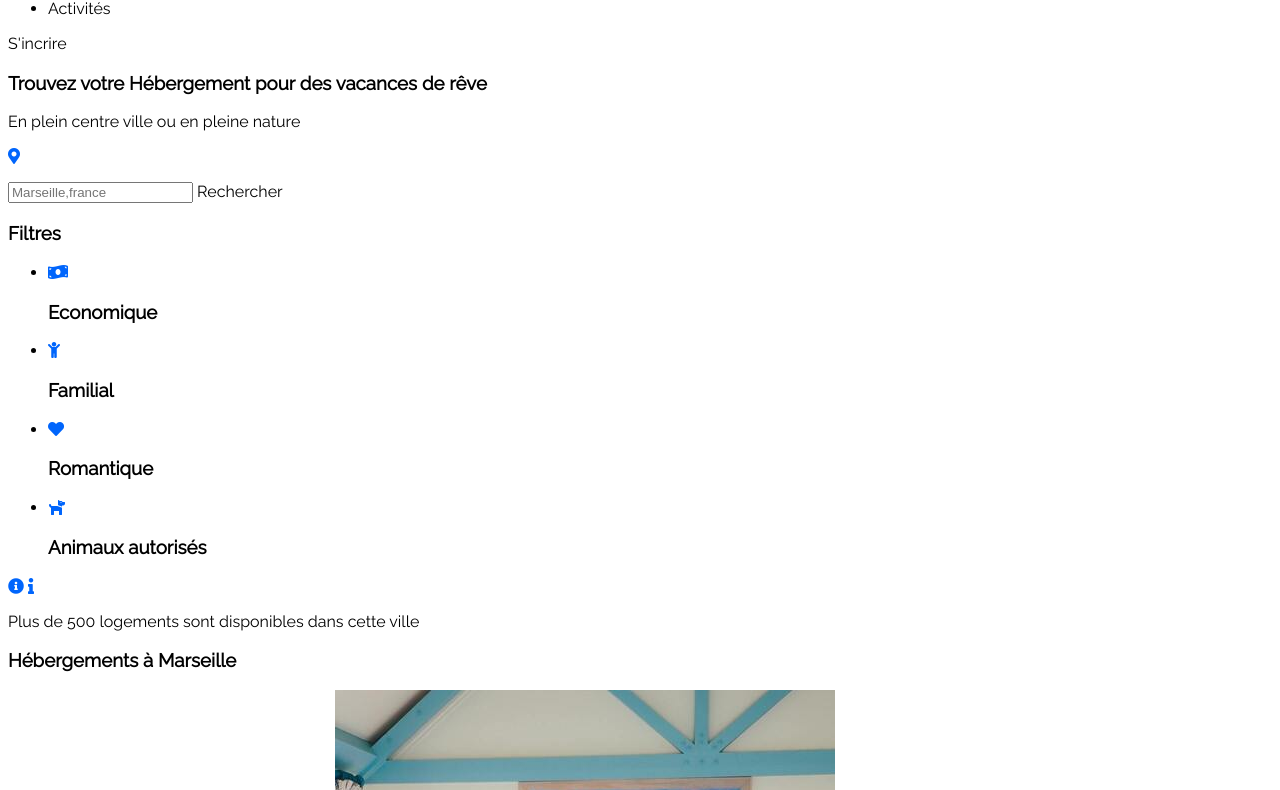
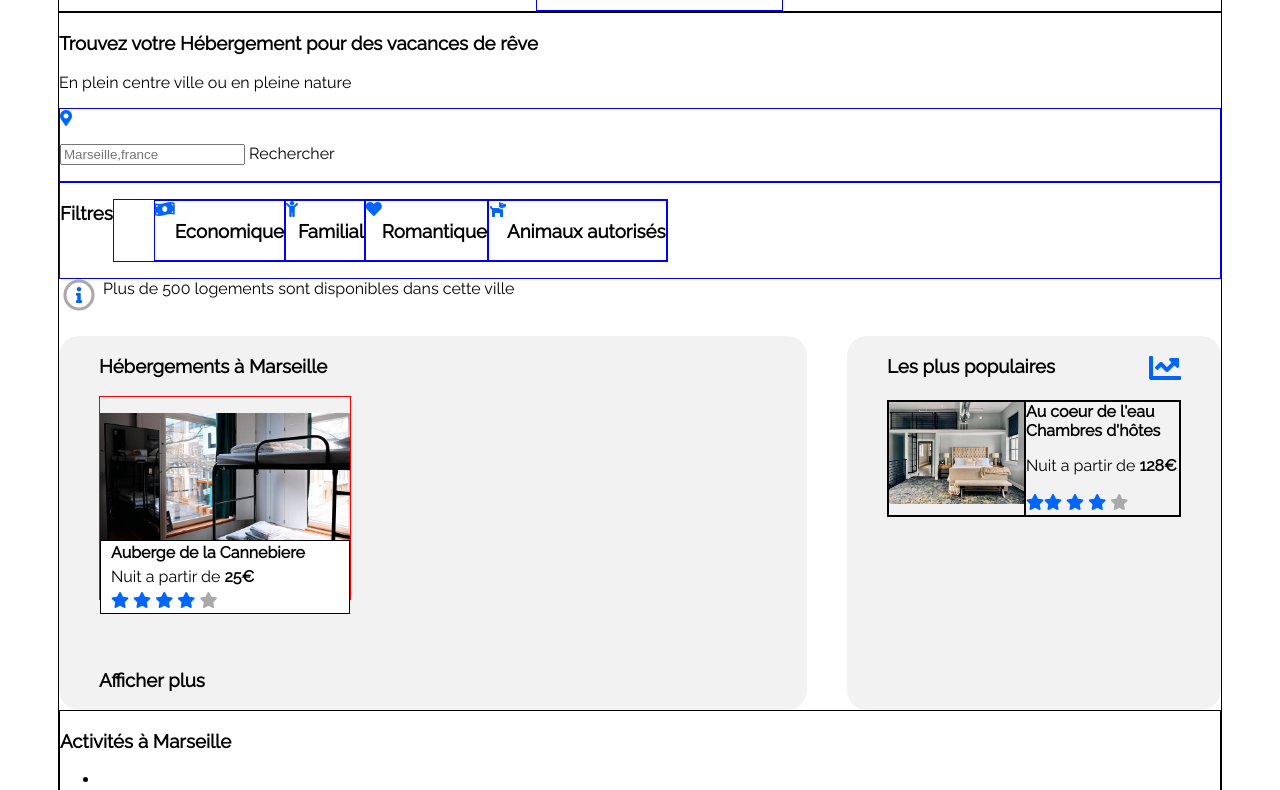
Before and after one commit to didiergayrard12/DidierGayrard_2_09032021, a plain HTML site: page index.html in a window 1280 px wide. Shown: the part 93-883 px from the top of the page. Drawn offline with Linux system fonts and the light colour scheme; a web font is replaced by a local one.

Commit message:
[design] Work in progress on CSS design

```diff
--- a/index.html
+++ b/index.html
@@ -23,17 +23,17 @@
     <div id="entirepage">
       <!--header section: contains logo + title and
       subtitle and main menu-->
-      <header>
+      <header id="tete">
         <div id="logo">
           <img src="images/logo/Reservia.svg" alt="logo de zozor" />
         </div>
-        <div id="menu">
+        <nav id="menu">
           <ul>
-            <li>Hébergements</li>
-            <li>Activités</li>
+            <li><h3>Hébergements</h3></li>
+            <li><h3>Activités</h3></li>
           </ul>
-        </div>
-        <div id="inscription">S'incrire</div>
+        </nav>
+        <div id="inscription"><strong>S'incrire</strong></div>
       </header>
 
       <!--input for town search   + filter list
@@ -46,6 +46,7 @@
       + photos and descriptions + Button "Afficher plus"-->
       <!--QUESTION: faut t'il
         que le titre  change en fonction de la ville?-->
+      <main>
         <section id="filtrage">
           <h3>Trouvez votre Hébergement pour des vacances de rêve</h3>
           <p>En plein centre ville ou en pleine nature</p>
@@ -82,13 +83,19 @@
                 <h3>Animaux autorisés</h3>
               </li>
             </ul>
-          <div id="filtre">
-            <i class="fas fa-info-circle"></i>
-            <i class="fas fa-info"></i>
-            <p>Plus de 500 logements sont disponibles dans cette ville</p>
+
           </div>
+          <div id="filtreinfos">
+            <span class="fa-stack" style="vertical-align: top;">
+              <i class="far fa-circle fa-stack-2x"></i>
+              <i class="fas fa-info fa-stack-1x"></i>
+            </span>
+            <data value="500"
+              >Plus de 500 logements sont disponibles dans cette ville</data
+            >
           </div>
         </section>
+
         <section id="hebergements">
           <div id="hebergementsville">
             <div id="titrehebergements">
@@ -96,39 +103,64 @@
             </div>
             <!--coder une liste avec un objet elementaire-->
             <div id="listehebergements">
-            <div class="elementheber">
-              <div id="elementheberdesc">
-                Auberge La Cannebiére
-                <a href="#" class="boutonrouge"
-                  >Nuit à partir de <strong>25€</strong>
-                  <img
-                    src="images/hebergements/4_small/annie-spratt-Eg1qcIitAuA-unsplash.jpg"
+              <div class="helement">
+                <p class="hphoto">
+                  <a href="images/hebergements/2_large/marcus-loke-WQJvWU_HZFo-unsplash.jpg"
+                  title="Auberge La Cannebiére" target="_blank"
+                    ><img src="images/hebergements/4_small/marcus-loke-WQJvWU_HZFo-unsplash.jpg"
                      alt=""
-                  />
-                </a>
+                  /></a>
+                </p>
+                <div class="hlegende">
+                  <h4>Auberge de la Cannebiere</h4>
+                  <p>Nuit a partir de <strong>25€</strong></p>
+                  <div id="lpnote">
+                      <i class="fas fa-star"></i>
+                      <i class="fas fa-star"></i>
+                      <i class="fas fa-star "></i>
+                      <i class="fas fa-star "></i>
+                      <i class="fas fa-star grey"></i>
                   </div>
                 </div>
               </div>
-          <div id="afficherplus"><h3>Afficher plus</h3></div>
+            </div>
+            <div id="afficherplus">
+              <h3>Afficher plus</h3>
+            </div>
+          </div>
           <!-- Aside Populaires -->
           <!--includes: Title + icon chart
            + photos + descriptions on right-->
           <aside id="populaires">
             <div id="titrepopulaire">
               <h3>Les plus populaires</h3>
+              <p id="logochart"><i class="fas fa-chart-line fa-2x"></i></p>
             </div>
-            <p id="logochart"><i class="fas fa-chart-line"></i></p>
-            <div class="listepopulaires">
-              <div class="photo"></div>
-              <div class="legende">
-                <div class="titreelement"></div>
-                <p>Nuit a partir de <strong></strong></p>
-                <div id="note"></div>
+
+            <div id="listepopulaires">
+              <div class="lpelement">
+                <div class="lpphoto">
+                  <a href="images/hebergements/2_large/aw-creative-VGs8z60yT2c-unsplash.jpg"
+                  title="Au Coeur de l'eau" target="_blank"
+                    ><img src="images/hebergements/4_small/aw-creative-VGs8z60yT2c-unsplash.jpg"
+                     alt=""
+                  /></a>
                 </div>
+                <div class="lplegende">
+                  <div class="titreelement"><strong>Au coeur de l'eau Chambres d'hôtes</Strong></div>
+                  <p>Nuit a partir de <strong>128€</strong></p>
+                  <div id="lpnote">
+                      <i class="fas fa-star"></i><i class="fas fa-star"></i>
+                      <i class="fas fa-star "></i>
+                      <i class="fas fa-star "></i>
+                      <i class="fas fa-star grey"></i>
+                  </div>
+                </div>
+              </div>
+
             </div>
           </aside>
           <!--coder une liste avec un objet elementaire-->
-        </div>
         </section>
         <!-- Section Activités -->
         <!--Title + Photo+legend -->
@@ -143,11 +175,11 @@
             <li></li>
           </ul>
         </section>
-
+      </main>
       <!--A propos + Nos Hebergements + Assistance-->
       <footer>
         <div id="apropos">
-          <h2>A propos</h2>
+          <h3>A propos</h3>
           <ul>
             <li><a href="#">Fonctionnement du site</a></li>
             <li><a href="#">Conditions générales de vente</a></li>
@@ -155,14 +187,14 @@
           </ul>
         </div>
         <div id="nosinfos">
-          <h2>Nos hébergements</h2>
+          <h3>Nos hébergements</h3>
           <ul>
             <li><a href="#">Charte Qualité</a></li>
             <li><a href="#">Soumettre votre hôtel</a></li>
           </ul>
         </div>
         <div id="assistance">
-          <h2>Assitance</h2>
+          <h3>Assitance</h3>
           <ul>
             <li><a href="#">Centre d'aide</a></li>
             <li><a href="#">Nous contacter</a></li>
@@ -181,3 +213,5 @@
       <i class="fas fa-heart fa-2x"></i>
       <i class="fas fa-chart-line fa-2x"></i>
       <i class="fas fa-star fa-2x"></i> -->
+<!-- <p>Cette bombonne de 4m<sup>3</sup> contient du CO<sub>2</sub></p> -->
+<!-- <code><p>Cette bombonne de 4m<sup>3</sup> contient du CO<sub>2</sub></p></code> -->
--- a/style.css
+++ b/style.css
@@ -1,4 +1,3 @@
-
 /* body{
     color:black;
 } */
@@ -13,14 +12,187 @@
 }
 /* properties of entire page : font*/
 /* QUESITON: avec ou sans Serif ?*/
-/* #entirepage{
-    font-family: 'Raleway', 'Arial', sans-serif;
-} */
-body{
-    font-family: 'RalewayRegular', 'Arial', sans-serif;
+body {
+  font-family: "RalewayRegular", "Arial", sans-serif;
+  font-weight: normal;
+  font-style: normal;
+  background-color: #FFFFFF;
+}
+#entirepage {
+  max-width: 1440px;
+  margin-left: 50px;
+  margin-right: 50px;
+  background-color: #FFFFFF;
+  /* border: 1px solid black */
+}
+/* header params */
+header {
+  border: 1px solid black;
+  display: flex;
+  justify-content: space-between;
+  align-items: center;
+  /* margin: 0px 50px 0px 50px */
+}
+header li{
+    list-style: none;
+}
+/* main params */
+main {
+  border: 1px solid black;
+}
+/* footer params */
+footer {
+  border: 1px solid black;
+  display: flex;
+  justify-content: space-around;
+
+}
+footer a{
+    text-decoration: none;
+
+}
+footer li{
+    list-style: none;
+
 }
 
 
-i{
-    color:#0065FC;
+/* navigation  params */
+#logo {
+  border: 1px solid blue;
 }
+#menu {
+  border: 1px solid blue;
+}
+#menu ul {
+  display: flex;
+  border: 1px solid blue;
+}
+#inscription {
+  border: 1px solid blue;
+}
+
+/* #filtrage{
+    border: 1px solid blue;
+} */
+#titrefiltrage{
+    border: 1px solid blue;
+}
+#choixville{
+    border: 1px solid blue;
+}
+#filtres, #filtres ul, #filtres ul li{
+    display:flex;
+    border: 1px solid blue;
+}
+/* #filtreinfos{
+    border: 1px solid blue;
+} */
+
+
+/* hebergements  params */
+#hebergements {
+  display: flex;
+  margin-top: 25px;
+}
+/* contient titrehebergements listehebergements afficherplus */
+#hebergementsville {
+    flex:2;
+    display: flex;
+    flex-direction: column;
+    justify-content: space-between;
+    background-color: #F2F2F2;
+    margin-right: 20px;
+    border-radius: 20px;
+}
+
+#populaires {
+    flex:1;
+    background-color: #F2F2F2;
+    margin-left: 20px;
+    border-radius: 20px;
+}
+#titrepopulaire{
+    display:flex;
+    justify-content: space-between;
+    /* margin: 15px; */
+}
+#hebergementsville > div,#titrepopulaire, #listepopulaires{
+    margin:0px 40px 0px 40px;
+}
+
+.lpelement{
+    display:flex;
+    justify-content:left;
+    border: 1px solid black;
+}
+.helement{
+    display:flex;
+    flex-direction: column;
+    justify-content: space-between;
+    max-width: 250px;
+    border: 1px solid red;
+    /* max-height: 200px; */
+     position:relative;
+}
+.lpphoto{
+    border: 1px solid black;
+}
+.lpphoto img  {
+    max-width: 135px;
+}
+.hphoto img  {
+    max-width:100%;
+}
+.lplegende{
+    border: 1px solid black;
+
+}
+.hlegende{
+    display:flex;
+    flex-direction: column;
+    border: 1px solid black;
+    background-color: rgba(255, 255, 255, 1);
+    padding-left:10px;
+    position: absolute;
+    width:95%;
+    bottom: -15px;
+}
+#afficherplus{
+    padding-top: 50px;
+}
+.hlegende p ,h4, #lpnote{
+    line-height: 1.5em;
+    padding: 0px;
+    margin: 0px;
+}
+ i , #inscription{
+    color: #0065fc;
+  }
+ #lpnote .grey{
+    color:darkgrey;
+}
+.fa-circle{
+    color:darkgrey;
+}
+#greystar .fa-star
+{
+    color: black;
+}
+/* activités   params */
+#activites {
+  border: 1px solid black;
+}
+h2,h3{
+    font-weight: bold;
+}
+/* icons  params */
+@media all and (max-width: 1200px)
+{
+    #hebergements {
+        flex-direction: column-reverse;
+    }
+    #hebergementsville, #populaires {
+        margin:0px
+    }
+}
```
Also changed, not shown: 1 other file. Lines whose indentation alone changed are shown as unchanged.
